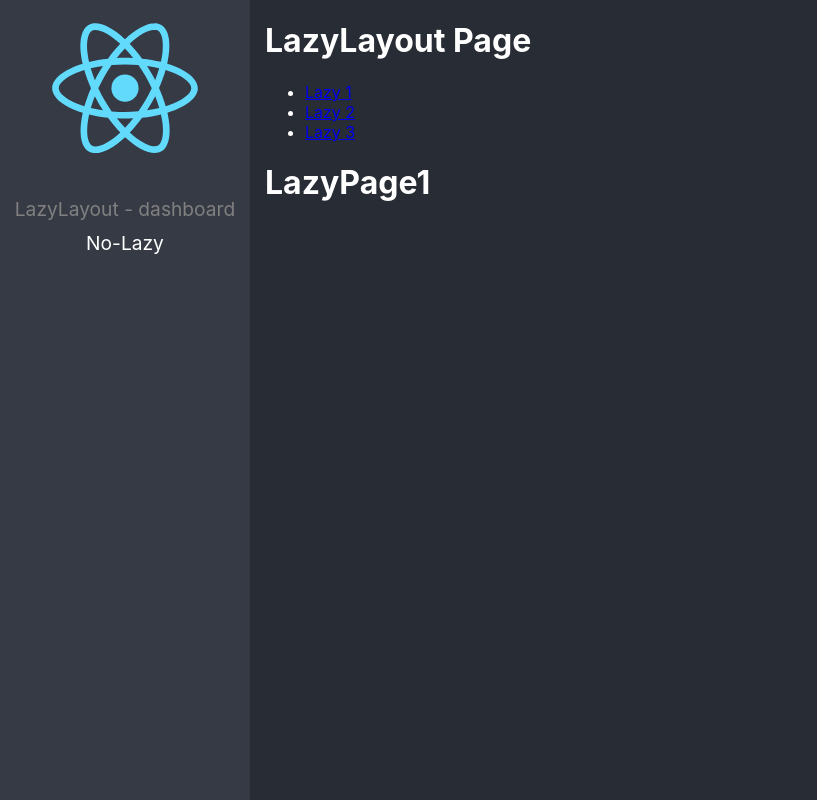
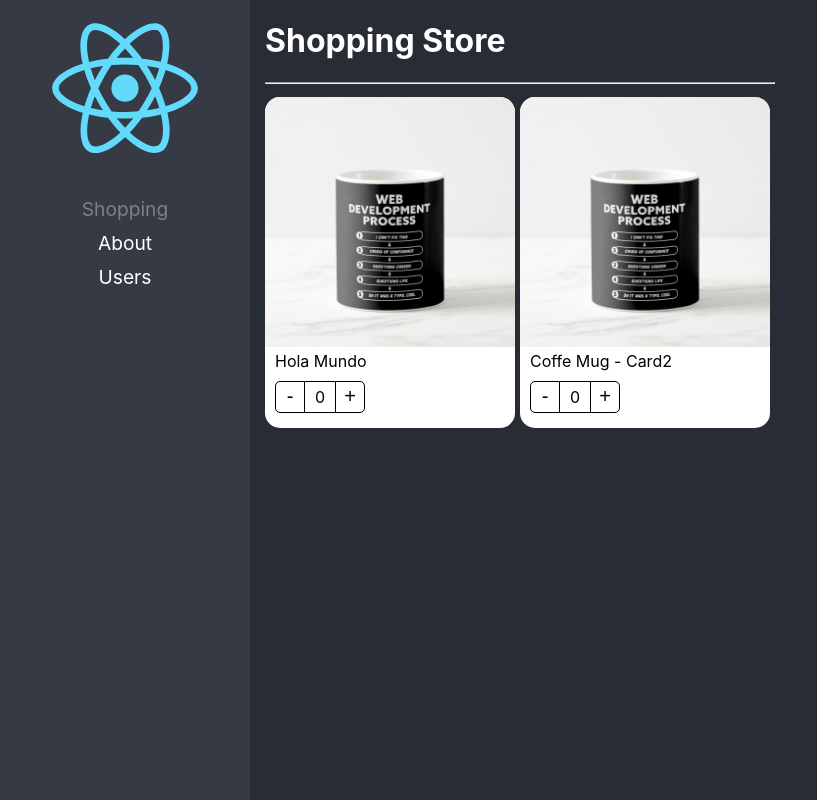
Before and after one commit to Joselz3/proyecto-react, a React (Create React App) app: page / in a window 1280 px wide. Before the commit this address led to /lazyload/lazy1. Shown: the whole page, without its empty margins (0-817 px from the left). Built offline with nearby package versions, Linux system fonts and the light colour scheme.

Commit message:
Component compound 1

```diff
--- /dev/null
+++ b/src/02-component-patterns/components/ProductButtons.tsx
@@ -0,0 +1,17 @@
+import { ProductContext } from "./ProductCard"
+import styles from "../styles/styles.module.css";
+import { useContext } from "react";
+
+
+export const ProductButtons = () => {
+
+  const {increaseBy,counter} = useContext(ProductContext)
+
+  return (
+    <div className={styles.buttonsContainer}>
+    <button className={styles.buttonMinus} onClick={()=>increaseBy(-1)}>-</button>
+    <div className={styles.countLabel}>{counter}</div>
+    <button className={styles.buttonAdd} onClick={()=>increaseBy(+1)} >+</button>
+  </div>
+  )
+}
--- /dev/null
+++ b/src/02-component-patterns/components/ProductCard.tsx
@@ -0,0 +1,36 @@
+import { Children, createContext, ReactElement, useContext, useState } from "react";
+import { useProduct } from "../hooks/useProduct";
+import {ProductContextProps, ProductCardProps} from '../interfaces/interfaces'
+import styles from "../styles/styles.module.css";
+
+import { ProductImage,ProductTitle,ProductButtons } from "./";
+
+
+export const ProductContext = createContext({} as ProductContextProps)
+const {Provider} = ProductContext
+
+
+
+export const ProductCard = ({children,product}:ProductCardProps) => {
+
+
+  const {counter, increaseBy} = useProduct()
+
+  return (
+    <Provider value={{
+      counter,
+      increaseBy,
+      product
+      }}>
+
+      <div className={styles.productCard}>
+      {/*  <img className={styles.productImg} src="./coffee-mug.png" alt="Caffee Mug" /> */}
+      {children}
+          {/* <ProductImage img={product.img}></ProductImage>
+        <ProductTitle title={product.title}></ProductTitle>
+        <ProductButtons increaseBy={increaseBy} counter={counter}></ProductButtons> */}
+
+      </div>
+    </Provider>
+  )
+}
--- /dev/null
+++ b/src/02-component-patterns/components/ProductImage.tsx
@@ -0,0 +1,11 @@
+import { ProductContext } from "./ProductCard"
+import noImage from "../assets/no-image.jpg";
+import styles from "../styles/styles.module.css";
+import { useContext } from "react";
+
+export const ProductImage = ({img=''}) => {
+    const {product} = useContext(ProductContext)
+    return (
+      <img className={styles.productImg} src={img?img:product.img||noImage} alt="Caffee Mug" />
+    )
+  }
--- /dev/null
+++ b/src/02-component-patterns/components/ProductTitle.tsx
@@ -0,0 +1,10 @@
+import { ProductContext } from "./ProductCard"
+import styles from "../styles/styles.module.css";
+import { useContext } from "react";
+
+export const ProductTitle = ({title}:{title?:string}) => {
+  const {product} = useContext(ProductContext)
+  return (
+    <span className={styles.productDescription}>{title?title:product.title}</span>
+  )
+}
--- /dev/null
+++ b/src/02-component-patterns/components/index.ts
@@ -0,0 +1,19 @@
+import { ProductCard as ProductCardHOC } from "./ProductCard";
+import { ProductCardHOCProps } from "../interfaces/interfaces";
+
+import { ProductTitle } from "./ProductTitle";
+import { ProductImage } from "./ProductImage";
+import { ProductButtons } from "./ProductButtons";
+
+export { ProductTitle } from "./ProductTitle";
+export { ProductImage } from "./ProductImage";
+export { ProductButtons } from "./ProductButtons";
+
+
+export const ProductCard:ProductCardHOCProps = Object.assign(ProductCardHOC,{
+    Title:ProductTitle,
+    Image:ProductImage,
+    Buttons:ProductButtons
+})
+
+export default ProductCard;
--- /dev/null
+++ b/src/02-component-patterns/hooks/useProduct.tsx
@@ -0,0 +1,15 @@
+import React, { useState } from 'react'
+
+export const useProduct = () => {
+
+  const [counter, setCounter] = useState(0)
+  const increaseBy = (value:number)=>
+  {
+    setCounter(prev=>Math.max(prev+value,0))
+  }
+
+  return {
+    counter,
+    increaseBy
+  }
+}
--- /dev/null
+++ b/src/02-component-patterns/interfaces/interfaces.ts
@@ -0,0 +1,25 @@
+import { ReactElement } from "react";
+
+export interface ProductCardProps{
+    product:Product;
+    children?:ReactElement | ReactElement[]
+  }
+
+export  interface Product{
+  id:string;
+  title:string;
+  img?:string;
+}
+
+export  interface ProductContextProps{
+  counter:number;
+  increaseBy:(value:number)=>void;
+  product:Product
+}
+
+export interface ProductCardHOCProps {
+    ({ children, product }: ProductCardProps): JSX.Element;
+    Title: ({ title }: {title?: string | undefined;}) => JSX.Element;
+    Image: ({ img }: {img?: string | undefined;}) => JSX.Element;
+    Buttons: () => JSX.Element;
+}
--- /dev/null
+++ b/src/02-component-patterns/pages/ShoppingPage.tsx
@@ -0,0 +1,36 @@
+import { ProductButtons, ProductCard, ProductImage, ProductTitle } from "../components"
+
+
+const product={
+    id:'1',
+    title:'Coffe Mug - Card2',
+    img:'./coffee-mug.png'
+}
+
+export const ShoppingPages = ()=>
+{
+    return(
+        <div>
+            <h1>Shopping Store</h1>
+            <hr />
+            <div
+                style={{
+                    display:'flex',
+                    flexDirection:'row',
+                    flexWrap:'wrap'
+                }}
+            >
+                <ProductCard product={product}>
+                    <ProductImage/>
+                    <ProductTitle title="Hola Mundo"/>
+                    <ProductButtons/>
+                </ProductCard>
+                <ProductCard product={product}>
+                    <ProductCard.Image/>
+                    <ProductCard.Title title=""/>
+                    <ProductCard.Buttons/>
+                </ProductCard>
+            </div>
+        </div>
+    )
+}
--- /dev/null
+++ b/src/02-component-patterns/styles/styles.module.css
@@ -0,0 +1,62 @@
+
+
+.productCard {
+    background-color: white;
+    border-radius: 15px;
+    color: black;
+    padding-bottom: 5px;
+    width: 250px;
+    margin-right: 5px;
+    margin-top: 5px;
+}
+
+.productImg {
+    border-radius: 15px 15px 0px 0px;
+    width: 100%;
+}
+
+.productDescription {
+    margin: 10px;
+}
+
+.buttonsContainer {
+    margin: 10px;
+    display: flex;
+    flex-direction: row;
+}
+
+.buttonMinus {
+    cursor: pointer;
+    background-color: transparent;
+    border: 1px solid black;
+    border-radius: 5px 0px 0px 5px;
+    font-size: 20px;
+    width: 30px;
+}
+
+.buttonMinus:hover {
+    background-color: rgba(0, 0, 0, 0.1);
+}
+
+.countLabel {
+    border-bottom: 1px solid black;
+    border-top: 1px solid black;
+    font-size: 16px;
+    height: 25px;
+    padding-top: 5px;
+    text-align: center;
+    width: 30px;
+}
+
+.buttonAdd {
+    cursor: pointer;
+    background-color: transparent;
+    border: 1px solid black;
+    border-radius: 0px 5px 5px 0px;
+    font-size: 20px;
+    width: 30px;
+}
+
+.buttonAdd:hover {
+    background-color: rgba(0, 0, 0, 0.1);
+}
--- a/src/routes/Navigation.tsx
+++ b/src/routes/Navigation.tsx
@@ -1,12 +1,13 @@
 import {BrowserRouter, Navigate, NavLink} from 'react-router-dom'
 import {Routes,Route,Link} from 'react-router-dom'
 import { LazyPage1, LazyPage2,LazyPage3} from '../01-lazyload/pages'
-import { routes } from './routes'
+/* import { routes } from './routes' */
 
 import logo from '../logo.svg'
 import { Suspense } from 'react'
+import { ShoppingPages } from '../02-component-patterns/pages/ShoppingPage'
 
-export const Navigation = ()=>
+/* export const Navigation = ()=>
 {
     return(
         <Suspense fallback={<span>Loading...</span>}>
@@ -36,4 +37,40 @@
             </BrowserRouter>
         </Suspense>
     )
+} */
+
+export const Navigation = ()=>
+{
+    const routes =[{to:'/',name:'Shopping'},{to:'/about',name:'About'},{to:'/users',name:'Users'}]
+    return(
+        <Suspense fallback={<span>Loading...</span>}>
+            <BrowserRouter>
+                <div className='main-layout'>
+                    <nav>
+                        <img src={logo}></img>
+                        <ul>
+                            {
+                                routes.map(({to,name})=>(
+                                    <li key={to}>
+                                        <NavLink to={to} className={({isActive})=> isActive ? 'nav-active':''}>{name}</NavLink>
+                                    </li>
+                                    ))
+                            }
+                        </ul>
+                    </nav>
+                    <Routes>
+                        <Route path='/about' element={<h1>About</h1>}>
+
+                        </Route>
+                        <Route path='/users' element={<h1>users</h1>}>
+
+                        </Route>
+                        <Route path='/' element={<ShoppingPages></ShoppingPages>}>
+
+                        </Route>
+                    </Routes>
+                </div>
+            </BrowserRouter>
+        </Suspense>
+    )
 }
```
Also changed, not shown: public/coffee-mug.png (added), src/02-component-patterns/assets/no-image.jpg (added).
